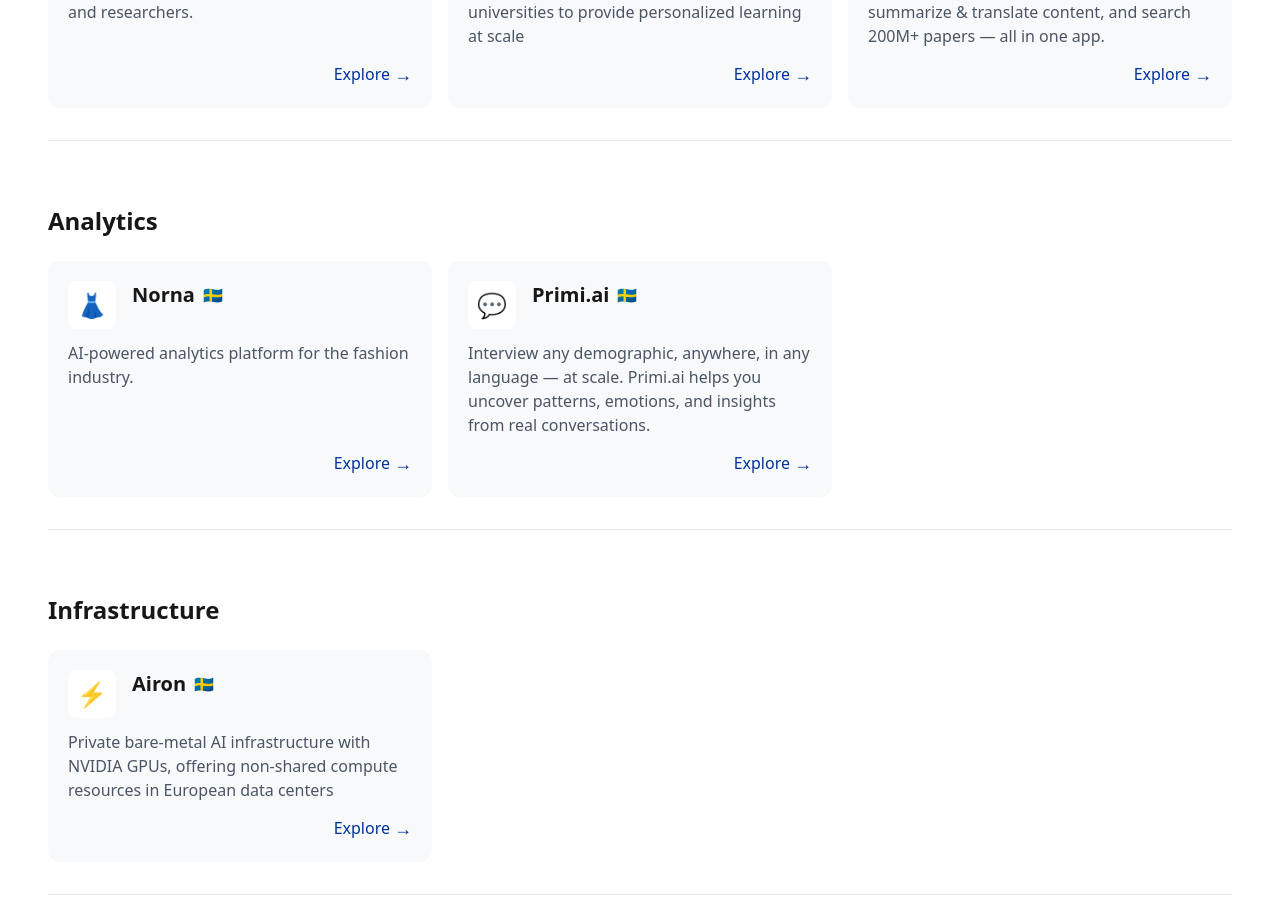
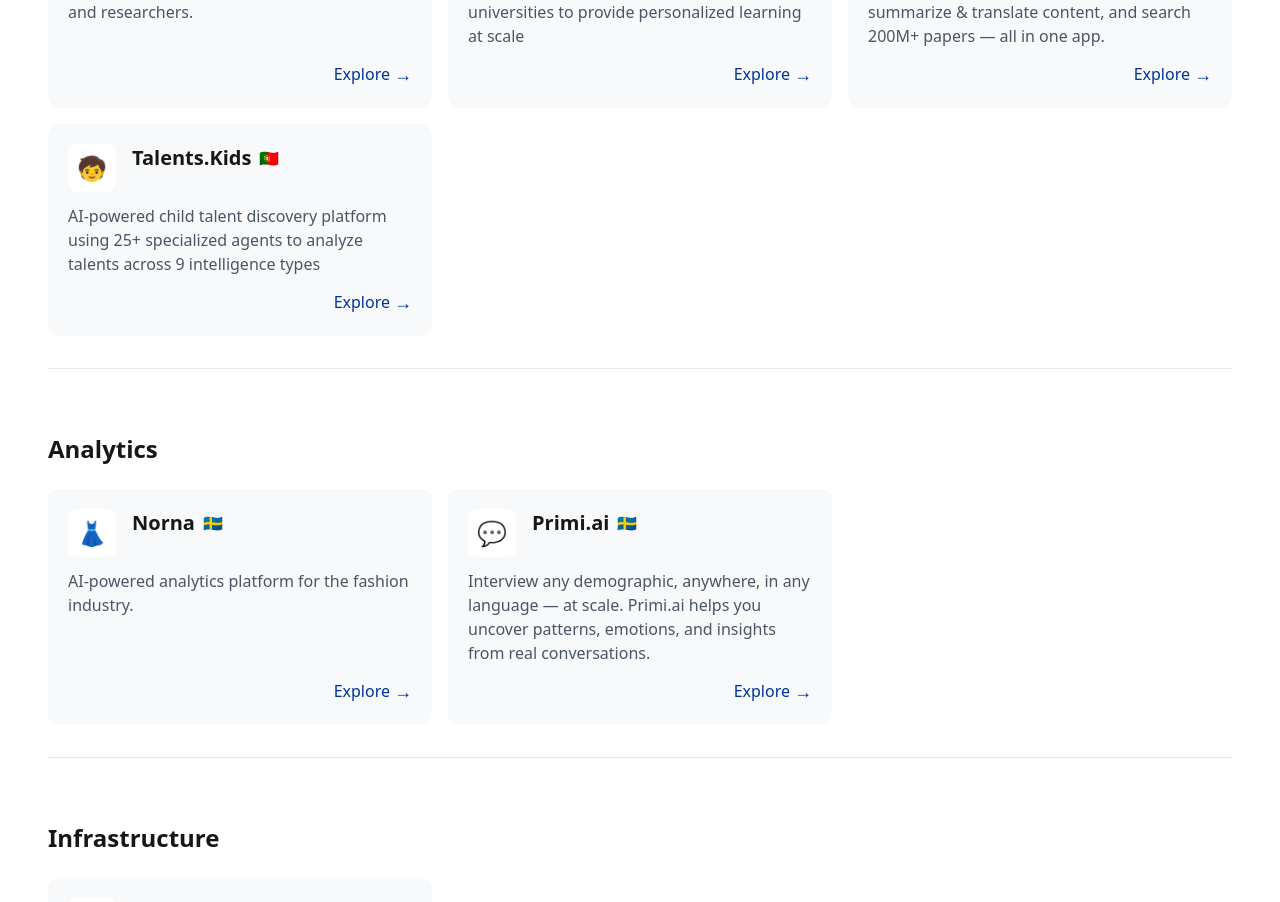
Before and after one commit to northwindlabs/ai-atlas, a Next.js app: page / in a window 1280 px wide. Shown: the part 9069-9971 px from the top of the page. Built offline with nearby package versions, Linux system fonts and the light colour scheme.

Commit message:
Add Talents.Kids to Education category
Co-authored-by: eli6 <11839563+eli6@users.noreply.github.com>

```diff
--- a/src/data/services.ts
+++ b/src/data/services.ts
@@ -705,6 +705,15 @@ export const categories: Category[] = [
         link: 'https://intellipaper.ai/',
         addedDate: '2025-05-05',
       },
+      {
+        name: 'Talents.Kids',
+        description:
+          'AI-powered child talent discovery platform using 25+ specialized agents to analyze talents across 9 intelligence types',
+        icon: '🧒',
+        country: '🇵🇹',
+        link: 'https://www.talents.kids',
+        addedDate: '2025-01-31',
+      },
     ],
   },
   {
```
